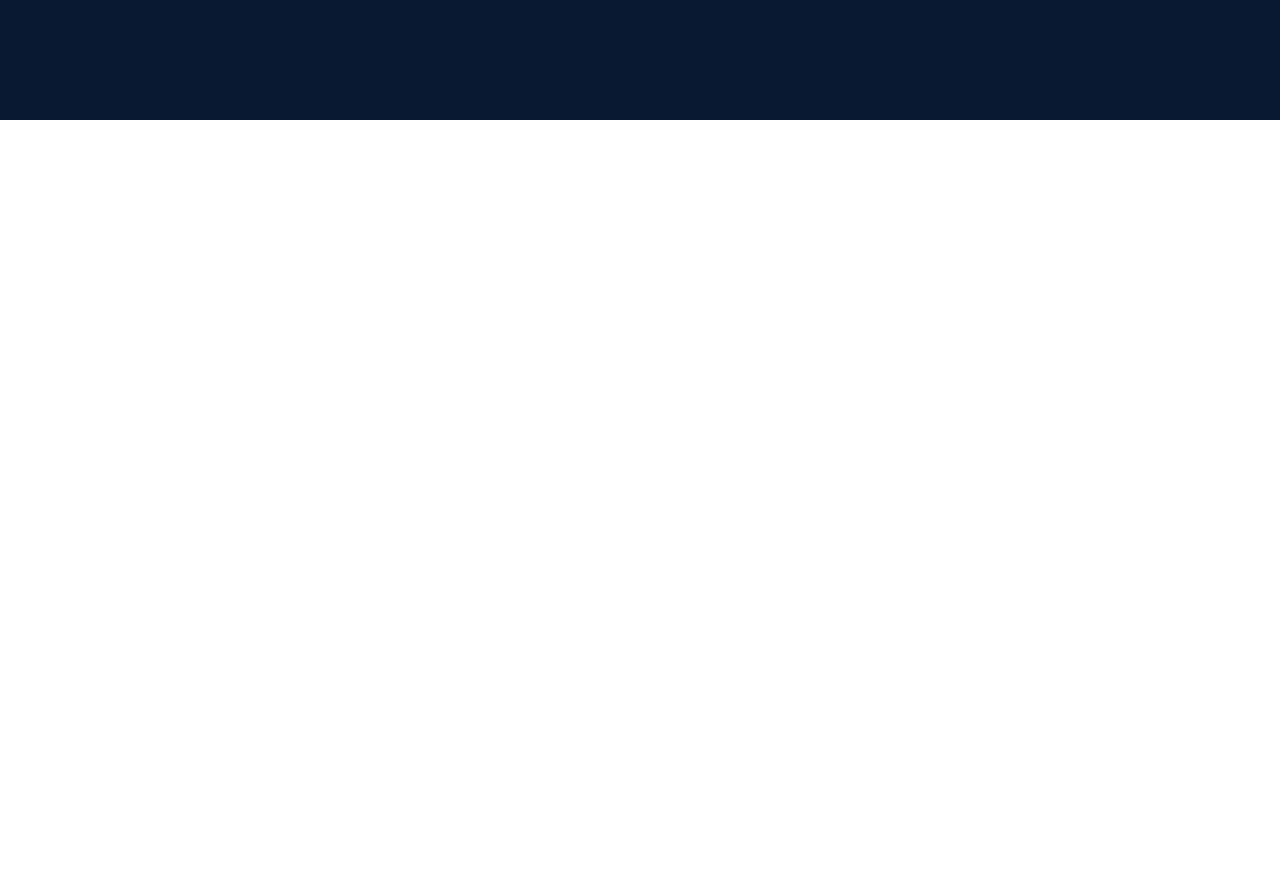
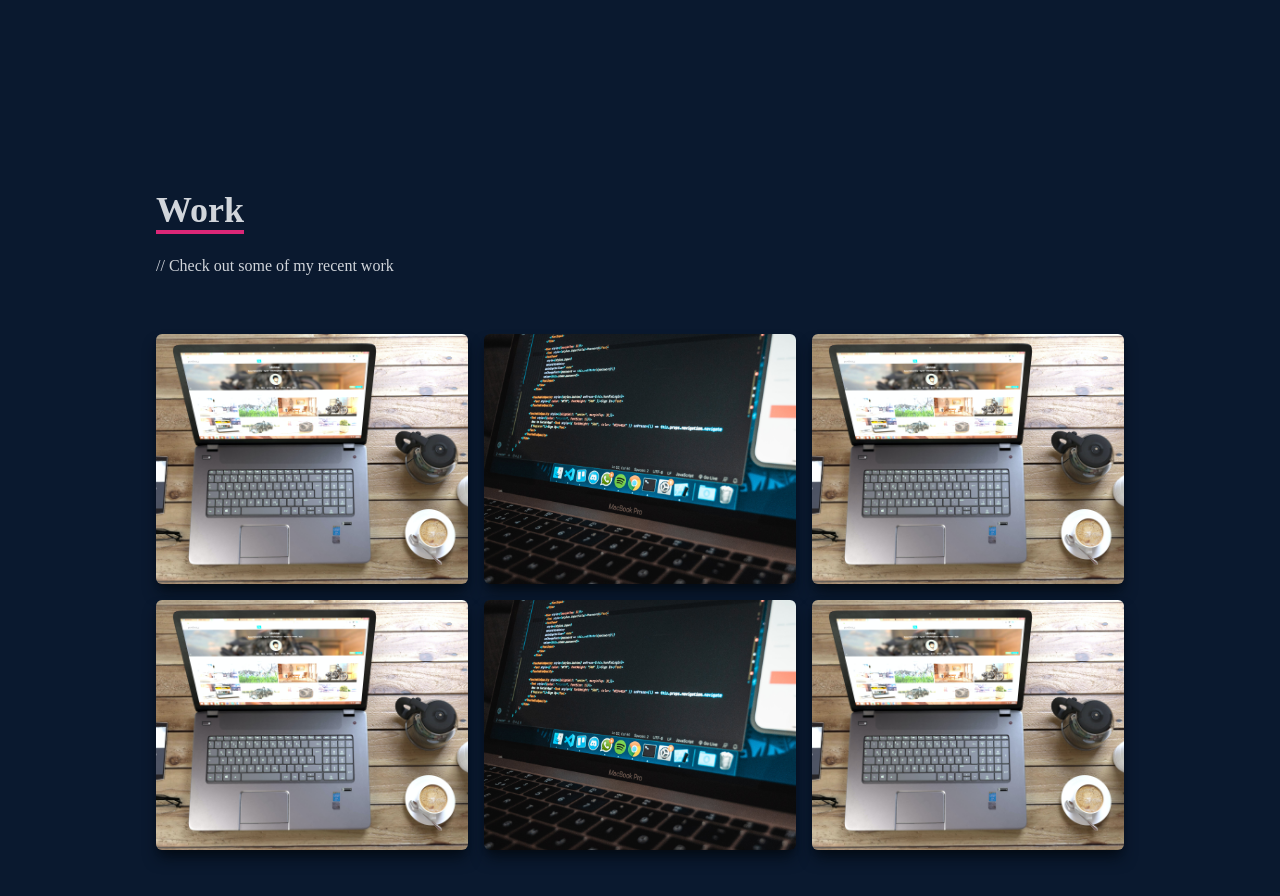
Before and after one commit to RovaFitia/portfolio-react-app, a React (Create React App) app: page / in a window 1280 px wide. Shown: the part 2280-3176 px from the top of the page. Before the commit the page ends 2400 px from the top, so only its background shows below. Built offline with nearby package versions, Linux system fonts and the light colour scheme; the HTML template or start-up script is replaced by a standard one.

Commit message:
Ajout du composent Skills et Work dans mon Portfolio

```diff
--- a/src/App.js
+++ b/src/App.js
@@ -2,6 +2,7 @@
 import About from "./components/pages/About.jsx";
 import Home from "./components/pages/Home.jsx";
 import Skills from "./components/pages/Skills.jsx";
+import Work from "./components/pages/Work.jsx";
 
 function App() {
   return (
@@ -10,6 +11,7 @@
       <Home />
       <About />
       <Skills />
+      <Work />
     </div>
   );
 }
--- a/src/components/pages/Skills.jsx
+++ b/src/components/pages/Skills.jsx
@@ -11,12 +11,12 @@
 
 const Skills = () => {
   return (
-    <div name='skills' className='w-full h-screen bg-[#0a192f] text-gray-300'>
+    <div name='skills' className='w-full md:h-screen bg-[#0a192f] text-gray-300'>
         {/* container */}
         <div className='max-w-[1000px] mx-auto p-4 flex flex-col justify-center w-full h-full'>
             <div>
                 <p className='text-4xl font-bold border-b-4 border-pink-600 inline'>Skills</p>
-                <p className='py-4'>// These are a Technologies I've worked with</p>
+                <p className='py-6'>// These are a Technologies I've worked with</p>
             </div>
 
             <div className='w-full grid grid-cols-2 sm:grid-cols-4 gap-4 text-center py-8'>
--- /dev/null
+++ b/src/components/pages/Work.jsx
@@ -0,0 +1,124 @@
+/* eslint-disable react/jsx-no-comment-textnodes */
+import React from "react" ;
+import Image1 from "../../assets/image1.jpg" ;
+import Image2 from "../../assets/image2.jpg" ;
+
+const Work = () => {
+  return (
+    <div name="work" className="w-full md:h-screen bg-[#0a192f] text-gray-300">
+      <div className="max-w-[1000px] mx-auto p-4 flex flex-col justify-center w-full h-full">
+        <div className="pb-8">
+          <p className="text-4xl font-bold border-b-4 border-pink-600 inline">Work</p>
+          <p className="py-6">// Check out some of my recent work</p>
+        </div>
+      {/* Container */}
+        <div className="grid sm:grid-cols-2 md:grid-cols-3 gap-4">
+            {/* Grid-item */}
+            <div style={{backgroundImage: `url(${Image1})`}}  className="shadow-lg shadow-[#040c16] group container rounded-md flex justify-center items-center mx-auto content-div">
+                {/* Hover Effects */}
+                <div className='opacity-0 group-hover:opacity-100'>
+                    <span className='text-2xl font-bold text-white tracking-wider'>
+                        React JS Application
+                    </span>
+                    <div className='pt-8 text-center'>
+                        <a href="/">
+                            <button className='text-center rounded-lg px-4 py-3 m-2 bg-white text-gray-700 font-bold text-lg'>Demo</button>
+                        </a>
+                        <a href="/">
+                            <button className='text-center rounded-lg px-4 py-3 m-2 bg-white text-gray-700 font-bold text-lg'>Code</button>
+                        </a>
+                    </div>
+                </div>
+            </div>
+            <div style={{backgroundImage: `url(${Image2})`}}  className="shadow-lg shadow-[#040c16] group container rounded-md flex justify-center items-center mx-auto content-div">
+                {/* Hover Effects */}
+                <div className='opacity-0 group-hover:opacity-100'>
+                    <span className='text-2xl font-bold text-white tracking-wider'>
+                        React JS Application
+                    </span>
+                    <div className='pt-8 text-center'>
+                        <a href="/">
+                            <button className='text-center rounded-lg px-4 py-3 m-2 bg-white text-gray-700 font-bold text-lg'>Demo</button>
+                        </a>
+                        <a href="/">
+                            <button className='text-center rounded-lg px-4 py-3 m-2 bg-white text-gray-700 font-bold text-lg'>Code</button>
+                        </a>
+                    </div>
+                </div>
+            </div>
+
+            <div style={{backgroundImage: `url(${Image1})`}}  className="shadow-lg shadow-[#040c16] group container rounded-md flex justify-center items-center mx-auto content-div">
+                {/* Hover Effects */}
+                <div className='opacity-0 group-hover:opacity-100'>
+                    <span className='text-2xl font-bold text-white tracking-wider'>
+                        React JS Application
+                    </span>
+                    <div className='pt-8 text-center'>
+                        <a href="/">
+                            <button className='text-center rounded-lg px-4 py-3 m-2 bg-white text-gray-700 font-bold text-lg'>Demo</button>
+                        </a>
+                        <a href="/">
+                            <button className='text-center rounded-lg px-4 py-3 m-2 bg-white text-gray-700 font-bold text-lg'>Code</button>
+                        </a>
+                    </div>
+                </div>
+            </div>
+
+            <div style={{backgroundImage: `url(${Image1})`}}  className="shadow-lg shadow-[#040c16] group container rounded-md flex justify-center items-center mx-auto content-div">
+                {/* Hover Effects */}
+                <div className='opacity-0 group-hover:opacity-100'>
+                    <span className='text-2xl font-bold text-white tracking-wider'>
+                        React JS Application
+                    </span>
+                    <div className='pt-8 text-center'>
+                        <a href="/">
+                            <button className='text-center rounded-lg px-4 py-3 m-2 bg-white text-gray-700 font-bold text-lg'>Demo</button>
+                        </a>
+                        <a href="/">
+                            <button className='text-center rounded-lg px-4 py-3 m-2 bg-white text-gray-700 font-bold text-lg'>Code</button>
+                        </a>
+                    </div>
+                </div>
+            </div>
+            <div style={{backgroundImage: `url(${Image2})`}}  className="shadow-lg shadow-[#040c16] group container rounded-md flex justify-center items-center mx-auto content-div">
+                {/* Hover Effects */}
+                <div className='opacity-0 group-hover:opacity-100'>
+                    <span className='text-2xl font-bold text-white tracking-wider'>
+                        React JS Application
+                    </span>
+                    <div className='pt-8 text-center'>
+                        <a href="/">
+                            <button className='text-center rounded-lg px-4 py-3 m-2 bg-white text-gray-700 font-bold text-lg'>Demo</button>
+                        </a>
+                        <a href="/">
+                            <button className='text-center rounded-lg px-4 py-3 m-2 bg-white text-gray-700 font-bold text-lg'>Code</button>
+                        </a>
+                    </div>
+                </div>
+            </div>
+
+            <div style={{backgroundImage: `url(${Image1})`}}  className="shadow-lg shadow-[#040c16] group container rounded-md flex justify-center items-center mx-auto content-div">
+                {/* Hover Effects */}
+                <div className='opacity-0 group-hover:opacity-100'>
+                    <span className='text-2xl font-bold text-white tracking-wider'>
+                        React JS Application
+                    </span>
+                    <div className='pt-8 text-center'>
+                        <a href="/">
+                            <button className='text-center rounded-lg px-4 py-3 m-2 bg-white text-gray-700 font-bold text-lg'>Demo</button>
+                        </a>
+                        <a href="/">
+                            <button className='text-center rounded-lg px-4 py-3 m-2 bg-white text-gray-700 font-bold text-lg'>Code</button>
+                        </a>
+                    </div>
+                </div>
+            </div>
+
+        </div>
+
+      </div>
+    </div>
+  );
+};
+
+export default Work;
--- a/src/index.css
+++ b/src/index.css
@@ -14,3 +14,18 @@
         @apply cursor-pointer ;
     }
 }
+
+.content-div {
+    background-repeat: no-repeat;
+    background-size: cover;
+    background-position: center;
+    height: 250px;
+}
+
+.content-div:hover {
+    background-image: linear-gradient(
+        to right,
+        rgba(112, 157, 255, 0.8),
+        hsla(242, 74%, 61%, 0.8)
+    )!important;
+}
```
Also changed, not shown: src/assets/image1.jpg (added), src/assets/image2.jpg (added).
